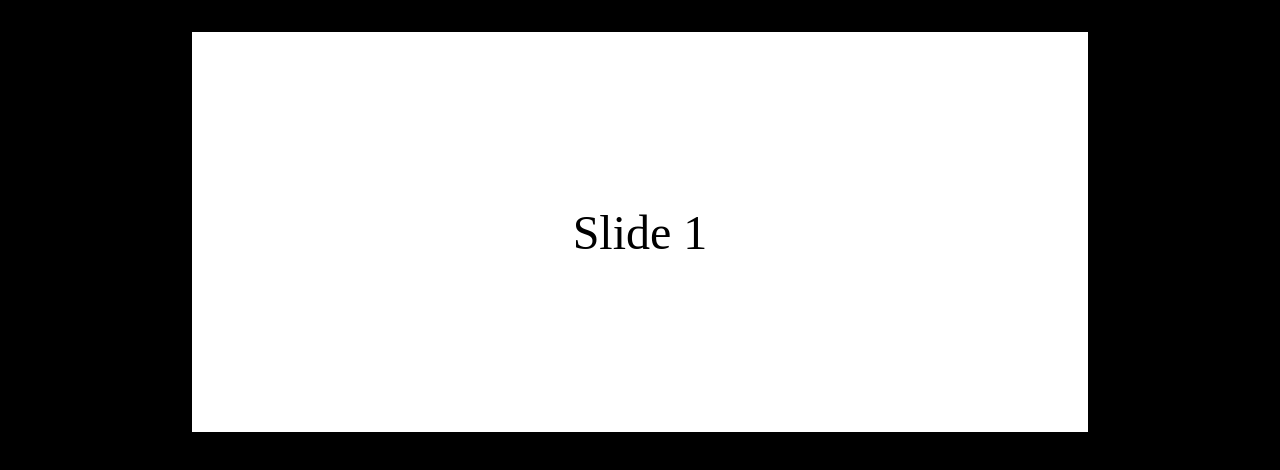
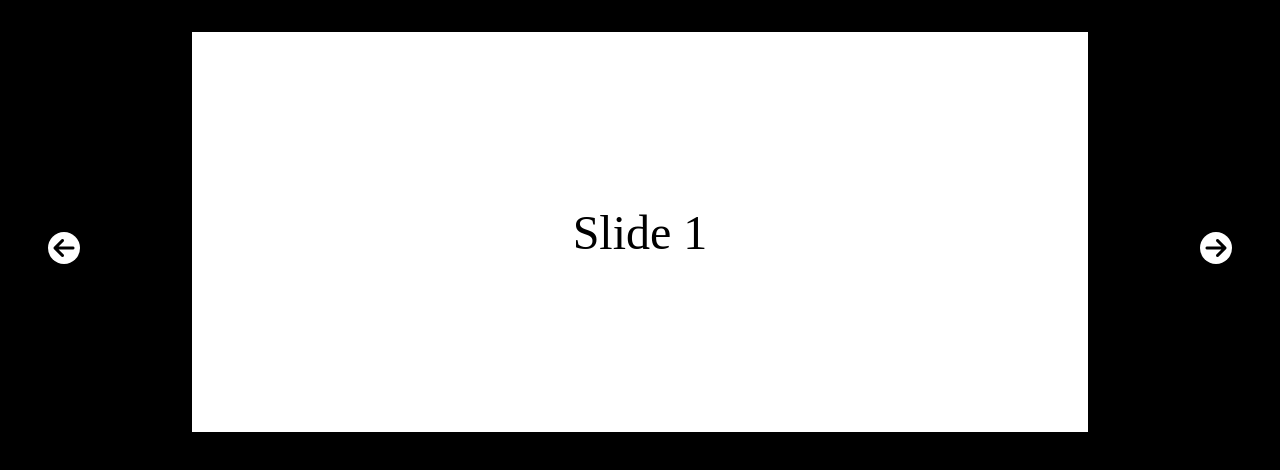
Before and after one commit to AlexBeskrovniy/native-slider, a plain HTML site: page index.html in a window 1280 px wide. Drawn offline with Linux system fonts and the light colour scheme.

Commit message:
Added nav buttons without logic

```diff
--- a/css/style.css
+++ b/css/style.css
@@ -10,6 +10,7 @@
   }
 
   .wrapper {
+    position: relative;
     display: flex;
     justify-content: center;
     width: 100%;
@@ -43,6 +44,34 @@
     display: none;
   }
 
+  .nav {
+    position: absolute;
+    top: 50%;
+    display: flex;
+    justify-content: center;
+    align-items: center;
+    font-size: 1.5rem;
+    width: 2rem;
+    height: 2rem;
+    background: white;
+    border-radius: 50%;
+  }
+
+  .next {
+    right: 3rem;
+  }
+
+  .prev {
+    left: 3rem;
+  }
+
+  .nav:hover {
+    cursor: pointer;
+    opacity: .8;
+  }
+
+
+
   /* .slider::-webkit-scrollbar-track {
     -webkit-box-shadow: 5px 5px 5px -5px rgba(34, 60, 80, 0.2) inset;
     background-color: #f9f9fd;
--- a/index.html
+++ b/index.html
@@ -4,6 +4,7 @@
     <meta charset="UTF-8">
     <meta http-equiv="X-UA-Compatible" content="IE=edge">
     <meta name="viewport" content="width=device-width, initial-scale=1.0">
+    <link rel="stylesheet" href="https://cdnjs.cloudflare.com/ajax/libs/font-awesome/6.2.1/css/all.min.css" integrity="sha512-MV7K8+y+gLIBoVD59lQIYicR65iaqukzvf/nwasF0nqhPay5w/9lJmVM2hMDcnK1OnMGCdVK+iQrJ7lzPJQd1w==" crossorigin="anonymous" referrerpolicy="no-referrer" />
     <link rel="stylesheet" href="css/style.css">
     <title>Native Slider</title>
 </head>
@@ -15,6 +16,12 @@
           <div class="slide">Slide 3</div>
           <div class="slide">Slide 4</div>
           <div class="slide">Slide 5</div>
+          <div class="nav next">
+            <i class="fa-solid fa-arrow-right"></i>
+          </div>
+          <div class="nav prev">
+            <i class="fa-solid fa-arrow-left"></i>
+          </div>
         </div>
       </div>
 </body>
```
